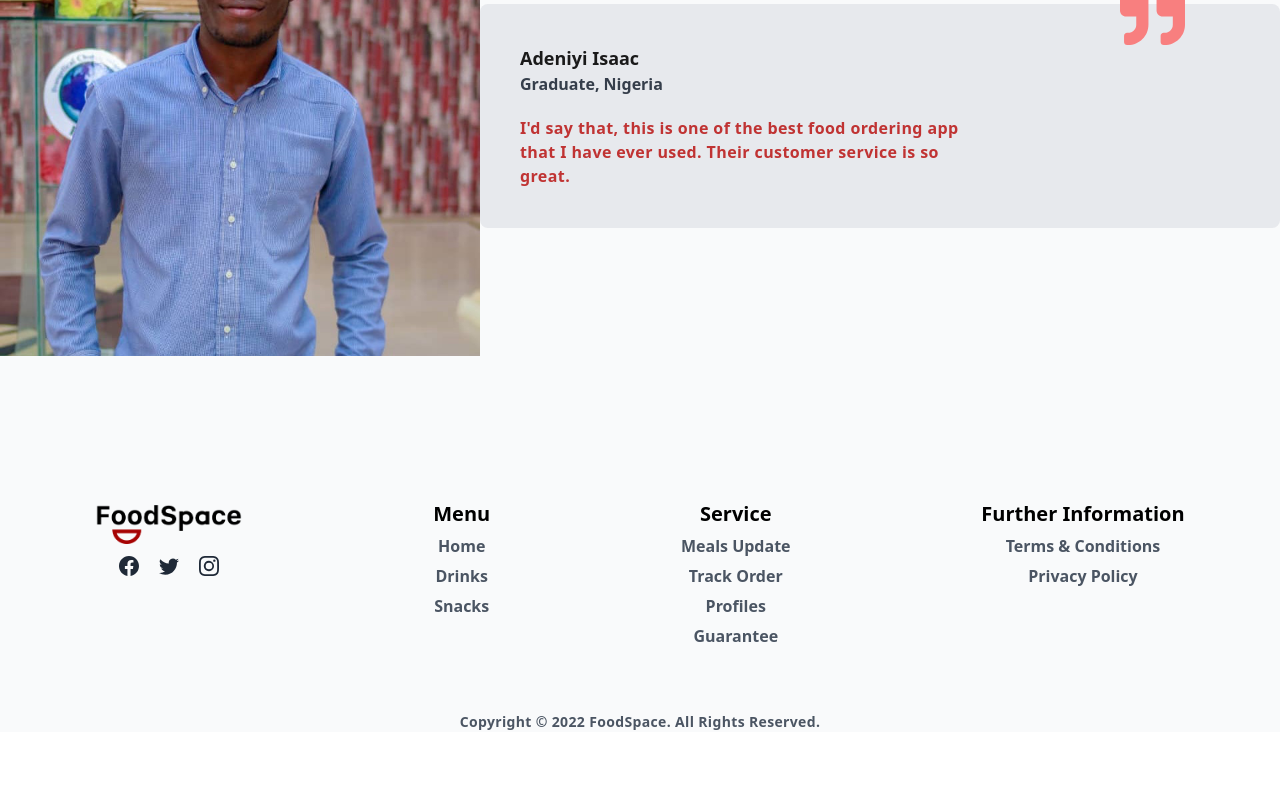
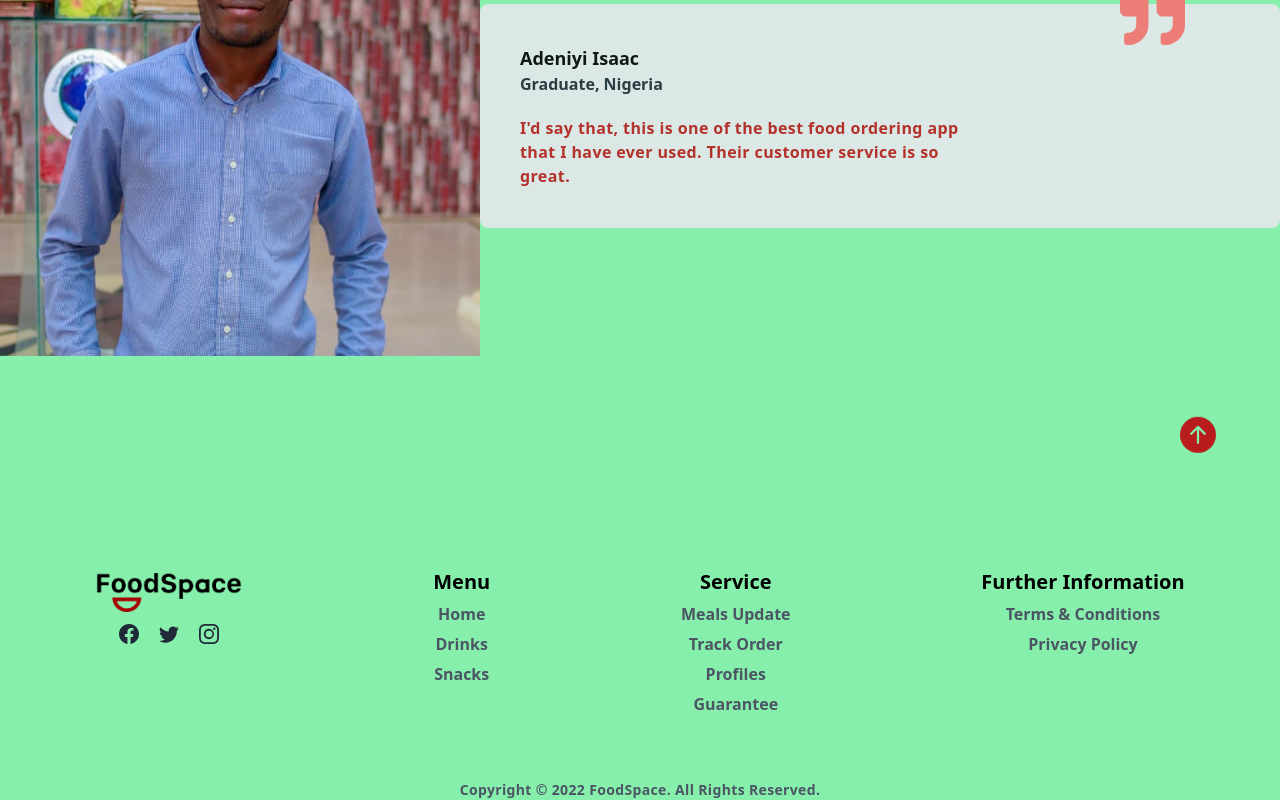
Before and after one commit to favour5678/FoodSpace, a React (Vite) app: page /heroPage in a window 1280 px wide. Shown: the part 3921-4721 px from the top of the page. Before the commit the page ends 4653 px from the top, so only its background shows below. Built offline with nearby package versions, Linux system fonts and the light colour scheme.

Commit message:
worked on the scroll to top section

```diff
--- a/src/components/Footer.jsx
+++ b/src/components/Footer.jsx
@@ -5,7 +5,7 @@ import { Link } from 'react-router-dom'
 
 const Footer = () => {
   return (
-    <div id='contact' className='container mx-auto mt-20 lg:mt-36'>
+    <div id='contact' className='container mx-auto mt-20 lg:mt-28'>
         <div className='flex justify-around'>
             <div className='flex flex-col items-center space-y-3'>
                 <img src={foodspace} alt='foodspace logo' className='h-8 md:h-11'/>
--- /dev/null
+++ b/src/components/ScrollToTop.jsx
@@ -0,0 +1,13 @@
+import React from 'react'
+import { BsFillArrowUpCircleFill } from 'react-icons/bs'
+import { HashLink as Link } from 'react-router-hash-link'
+
+export const ScrollToTop = () => {
+  return (
+    <div className='mt-16 px-16'>
+        <Link smooth to='#top' className='flex justify-end'>
+            <BsFillArrowUpCircleFill className='text-red-700 text-xl md:text-4xl animate-bounce'/>
+        </Link>
+    </div>
+  )
+}
--- a/src/pages/Hero.jsx
+++ b/src/pages/Hero.jsx
@@ -11,6 +11,7 @@ import Menu from './Menu';
 import CustomerReview from './CustomerReview';
 import Navbar from '../components/Navbar';
 import Footer from '../components/Footer'
+import { ScrollToTop } from '../components/ScrollToTop'
 
 const Hero = () => {
     const deliveryManImage = 'https://cdni.iconscout.com/illustration/premium/thumb/male-delivery-executive-wearing-food-delivery-backpack-4743175-3951678.png'
@@ -18,9 +19,9 @@ const Hero = () => {
     const yamEggSauceImage = 'https://i.pinimg.com/564x/ef/d2/a5/efd2a5292f1213682f12ccd9a2daab56.jpg'
 
   return (
-    <div>
+    <div id='top'>
         <Navbar />
-        <main className='bg-gray-50 w-full h-[100%] pt-24 md:pt-28'>
+        <main className='bg-green-300 w-full h-[100%] pt-24 md:pt-28'>
             <div>
                 <div className='hidden md:flex justify-around items-start mt-4 lg:justify-between lg:mx-1 xl:justify-around'>
                     <div className='mt-2'>
@@ -138,6 +139,7 @@ const Hero = () => {
             </div>
             <Menu />
             <CustomerReview />
+            <ScrollToTop />
             <Footer />
         </main>
     </div>
```
